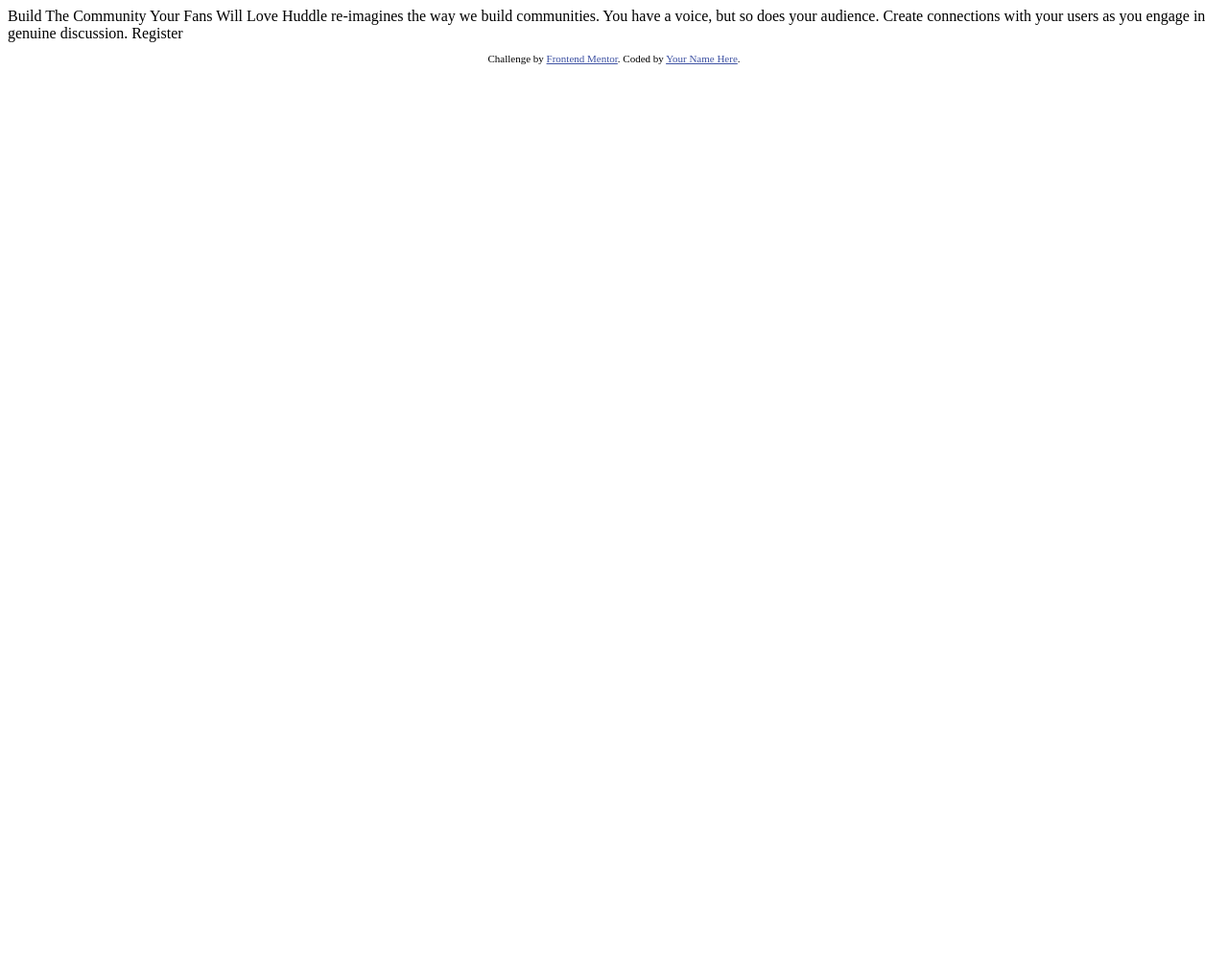
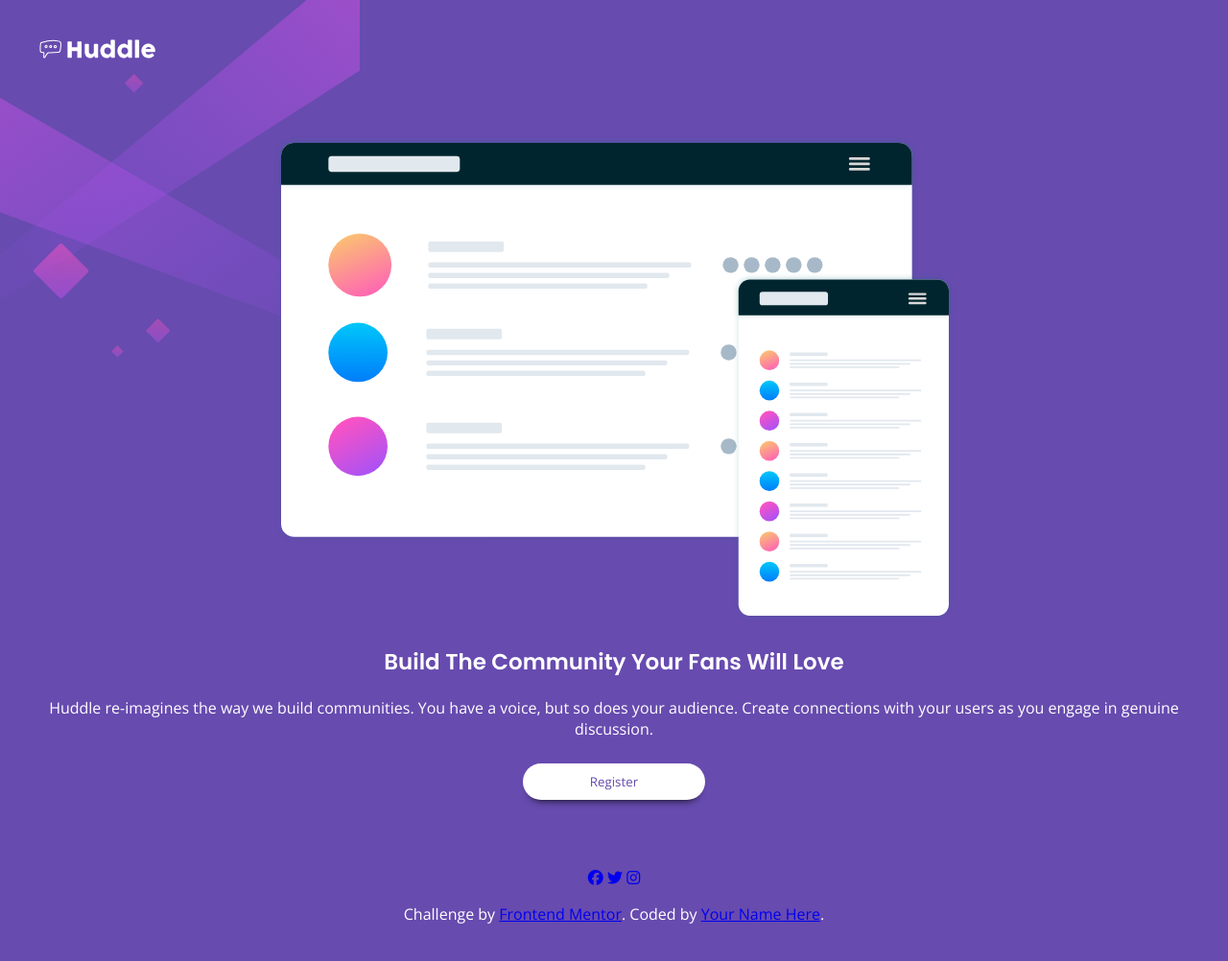
Before and after one commit to Hacampbe/huddle-landing-page-with-single-introductory-section-master, a plain HTML site: page index.html in a window 1280 px wide. Shown: the whole page at 96% size. Before the commit the page ends 800 px from the top, so only its background shows below. Drawn offline with nearby package versions, Linux system fonts and the light colour scheme.

Commit message:
Added HTML markup and CSS styles for the header and main

```diff
--- a/index.html
+++ b/index.html
@@ -5,25 +5,32 @@
   <meta name="viewport" content="width=device-width, initial-scale=1.0"> <!-- displays site properly based on user's device -->
 
   <link rel="icon" type="image/png" sizes="32x32" href="./images/favicon-32x32.png">
-
+  <link rel="stylesheet" href="styles.css">
+  <link href="https://fonts.googleapis.com/css2?family=Open+Sans&family=Poppins:wght@400;600&display=swap" rel="stylesheet">
+  <script src="https://kit.fontawesome.com/ccafaa1055.js" crossorigin="anonymous"></script>
   <title>Frontend Mentor | Huddle landing page with single introductory section</title>
 
-  <!-- Feel free to remove these styles or customise in your own stylesheet 👍 -->
-  <style>
-    .attribution { font-size: 11px; text-align: center; }
-    .attribution a { color: hsl(228, 45%, 44%); }
-  </style>
 </head>
 <body>
+  <header>
+    <img src="images/logo.svg" alt="Huddle logo" class="huddle-logo">
+  </header>
 
-  Build The Community Your Fans Will Love
+    <main>
+      <img src="images/illustration-mockups.svg" alt="Mockup of websites" class="mockup-img">
+      <h1>Build The Community Your Fans Will Love</h1>
 
-  Huddle re-imagines the way we build communities. You have a voice, but so does your audience.
-  Create connections with your users as you engage in genuine discussion.
+      <p>Huddle re-imagines the way we build communities. You have a voice, but so does your audience. Create connections with your users as you engage in genuine discussion.</p>
 
-  Register
+      <button>Register</button>
+    </main>
 
     <footer>
+        <div class="socials">
+          <a href="#"><i class="fab fa-facebook"></i></a>
+          <a href="#"><i class="fab fa-twitter"></i></a>
+          <a href="#"><i class="fab fa-instagram"></i></a>
+        </div>
       <p class="attribution">
         Challenge by <a href="https://www.frontendmentor.io?ref=challenge" target="_blank">Frontend Mentor</a>.
         Coded by <a href="#">Your Name Here</a>.
--- /dev/null
+++ b/styles.css
@@ -0,0 +1,38 @@
+* {
+    box-sizing: border-box;
+}
+body {
+    font-family: 'Open Sans', sans-serif;
+    background: hsl(257, 40%, 49%) url(images/bg-mobile.svg) no-repeat;
+    color: white;
+    margin: 0 auto;
+}
+header, main, footer {
+    padding: 35px;
+}
+main, footer {
+    text-align: center;
+}
+.huddle-logo {
+    width: 130px;
+}
+.mockup-img {
+    max-width: 100%;
+}
+h1 {
+    font-family: 'Poppins', sans-serif;
+    font-size: 23px;
+    margin: 20px 0;
+}
+main p {
+    margin-bottom: 25px;
+}
+button {
+    font-family: 'Open Sans', sans-serif;
+    color:  hsl(257, 40%, 49%);
+    padding:  10px 70px;
+    background-color: white;
+    border-radius: 20px;
+    border: none;
+    box-shadow: 0 8px 8px -8px black;
+}
```
Lines whose indentation alone changed are shown as unchanged.
